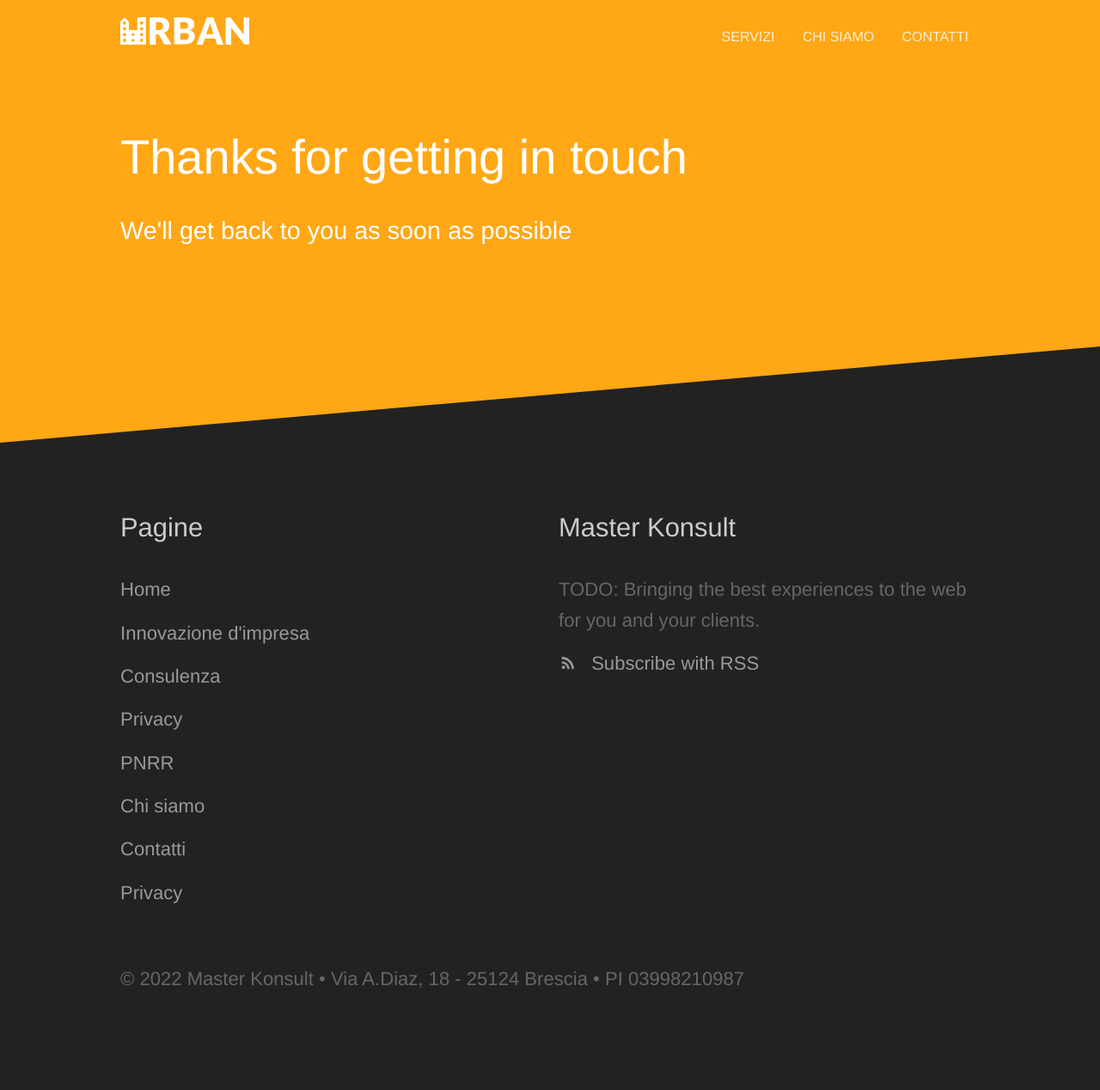
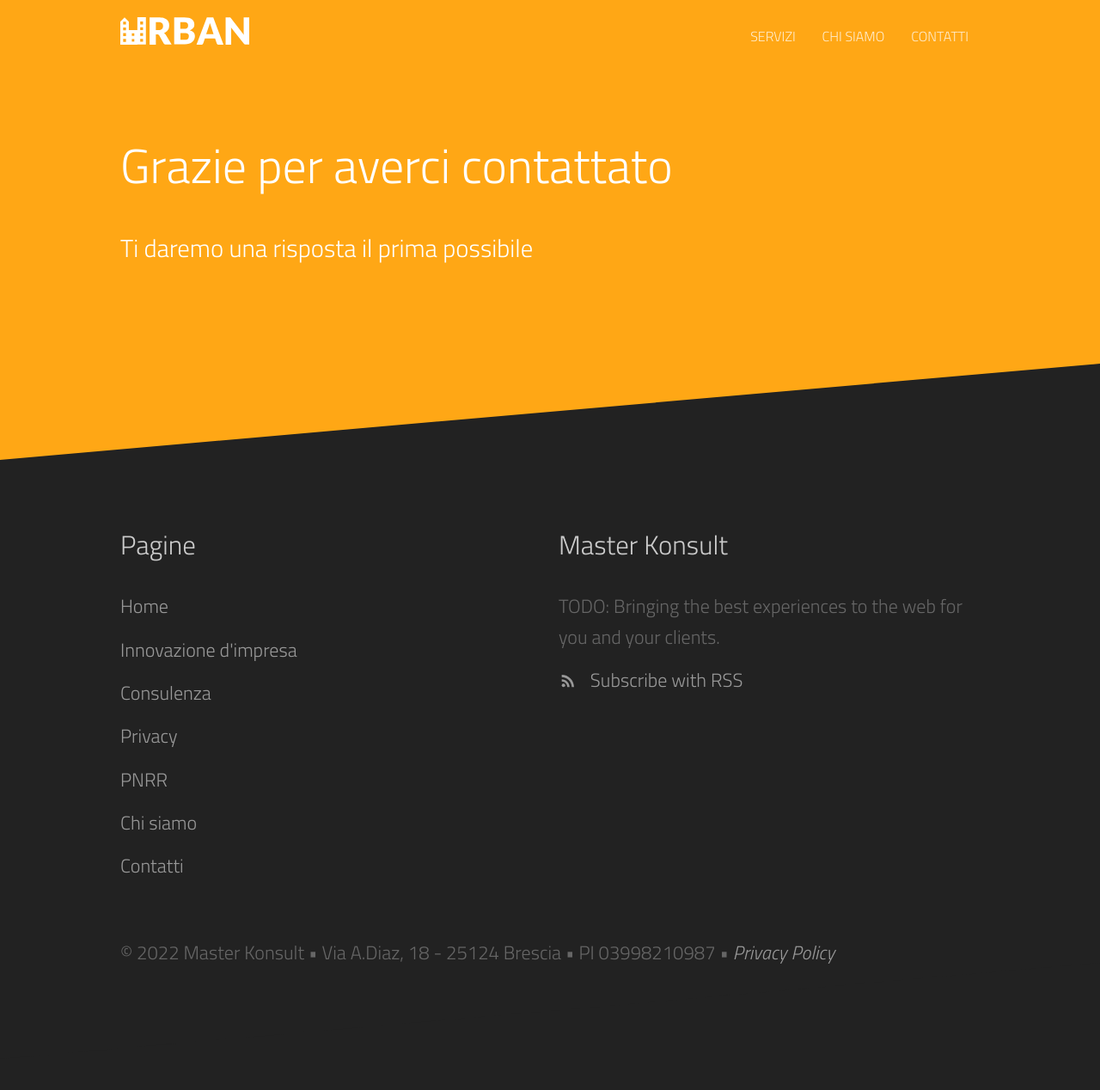
Before and after one commit to MattiaDucci/masterkonsult, a Jekyll site: the page built from contact-success.html, in a window 1280 px wide. Shown: the whole page at 86% size. Built offline with Jekyll 4.4.1, drawn with Linux system fonts in a browser that asks for light colours; after the commit the page ends 1238 px from its top, so only the background shows below that.

Commit message:
modifica font base in titillium e fix

```diff
--- a/_data/footer.yml
+++ b/_data/footer.yml
@@ -14,8 +14,8 @@
       link: /chi-siamo/
     - name: Contatti
       link: /contatti/
-    - name: Privacy
-      link: /privacy-policy/
+    # - name: Privacy
+    #   link: /privacy-policy/
 
 # - title: Social
 #   links:
--- a/_layouts/default.html
+++ b/_layouts/default.html
@@ -8,6 +8,9 @@
 		{% seo %}
 		{% feed_meta %}
 
+		<link rel="preconnect" href="https://fonts.googleapis.com">
+		<link rel="preconnect" href="https://fonts.gstatic.com" crossorigin>
+		<link href="https://fonts.googleapis.com/css2?family=Titillium+Web:ital,wght@0,200;0,300;0,400;0,600;0,700;0,900;1,200;1,300;1,400;1,600;1,700&display=swap" rel="stylesheet">
 		<link rel="stylesheet" href="{{ site.baseurl }}/css/screen.css">
 
 		<link rel="apple-touch-icon" href="{{ site.baseurl }}/apple-touch-icon.png">
@@ -73,6 +76,8 @@
 					{{ site.data.company.address }}
 					&bull;
 					{{ site.data.company.vat_number }}
+					&bull;
+					<a href="/privacy-policy">Privacy Policy</a>
 				</p>
 			</div>
 		</footer>
--- a/_sass/elements.scss
+++ b/_sass/elements.scss
@@ -8,7 +8,8 @@
 }
 
 body {
-	font-family: "Helvetica Neue", Helvetica, Arial, sans-serif;
+	// font-family: "Helvetica Neue", Helvetica, Arial, sans-serif;
+	font-family: 'Titillium Web', sans-serif;
 }
 
 a {
--- a/contact-success.html
+++ b/contact-success.html
@@ -1,5 +1,5 @@
 ---
-title: Contact
-heading: Thanks for getting in touch
-subtitle: We'll get back to you as soon as possible
+title: Contatti
+heading: Grazie per averci contattato
+subtitle: Ti daremo una risposta il prima possibile
 ---
--- a/privacy-policy.html
+++ b/privacy-policy.html
@@ -4,7 +4,7 @@
 subtitle: Leggi i termini e condizioni
 ---
 
-<section class="diagonal patterned">
+<section class="diagonal alternate">
 	<div class="container">
 	TODO: Scrivere qualcosa
 
```
